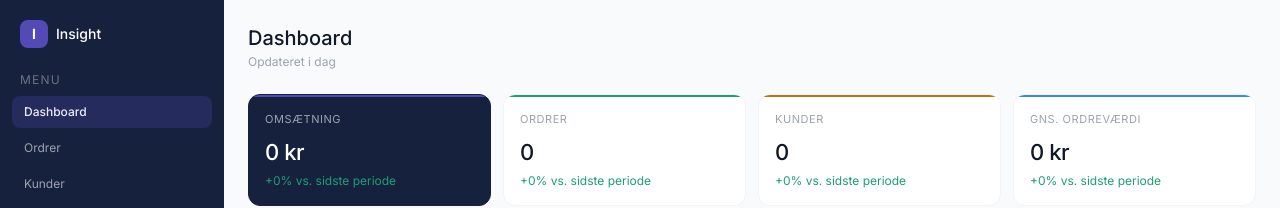
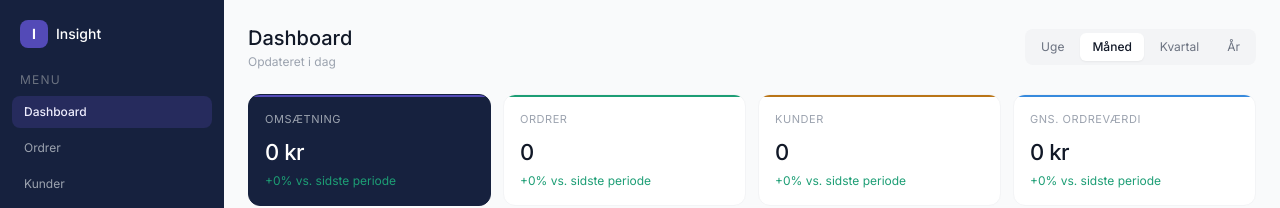
Before and after one commit to Emmafrederiksen/sales-dashboard-nextjs, a Next.js app: page / in a window 1280 px wide. Shown: the top 208 px of the page. Built offline with nearby package versions, Linux system fonts and the light colour scheme; no server answers; the database is empty.

Commit message:
feat: tilføj FilterBar Client Component med URL-baseret periodefilter

```diff
--- a/src/app/page.tsx
+++ b/src/app/page.tsx
@@ -1,4 +1,7 @@
+import { Suspense } from 'react'
+
 import KPICards from '@/components/server/KPICards'
+import FilterBar from '@/components/client/FilterBar'
 
 type Period = 'week' | 'month' | 'quarter' | 'year'
 
@@ -6,8 +9,11 @@ interface PageProps {
   searchParams: { period?: string }
 }
 
-export default function DashboardPage({ searchParams }: PageProps) {
-  const period = (searchParams.period as Period) || 'month'
+export default async function DashboardPage({ searchParams }: PageProps) {
+  const params = await searchParams
+  const period = (params.period as Period) || 'month'
+
+  console.log('Period:', period)
 
   return (
     <div>
@@ -17,6 +23,9 @@ export default function DashboardPage({ searchParams }: PageProps) {
           <h1 className="text-xl font-medium text-gray-900">Dashboard</h1>
           <p className="text-xs text-gray-400 mt-0.5">Opdateret i dag</p>
         </div>
+        <Suspense fallback={<div className="h-8 w-48 bg-gray-100 rounded-lg animate-pulse" />}>
+          <FilterBar />
+        </Suspense>
       </div>
 
       {/* KPI Kort */}
--- /dev/null
+++ b/src/components/client/FilterBar.tsx
@@ -0,0 +1,40 @@
+'use client'
+
+import { useRouter, useSearchParams } from 'next/navigation'
+
+type Period = 'week' | 'month' | 'quarter' | 'year'
+
+const filters: { label: string; value: Period }[] = [
+  { label: 'Uge', value: 'week' },
+  { label: 'Måned', value: 'month' },
+  { label: 'Kvartal', value: 'quarter' },
+  { label: 'År', value: 'year' },
+]
+
+export default function FilterBar() {
+  const router = useRouter()
+  const searchParams = useSearchParams()
+  const currentPeriod = searchParams.get('period') || 'month'
+
+  function handleFilter(period: Period) {
+    router.push(`/?period=${period}`)
+  }
+
+  return (
+    <div className="flex gap-1 bg-gray-100 p-1 rounded-lg">
+      {filters.map((filter) => (
+        <button
+          key={filter.value}
+          onClick={() => handleFilter(filter.value)}
+          className={`px-3 py-1.5 rounded-md text-xs transition-colors ${
+            currentPeriod === filter.value
+              ? 'bg-white text-gray-900 font-medium shadow-sm'
+              : 'text-gray-500 hover:text-gray-700'
+          }`}
+        >
+          {filter.label}
+        </button>
+      ))}
+    </div>
+  )
+}
```
